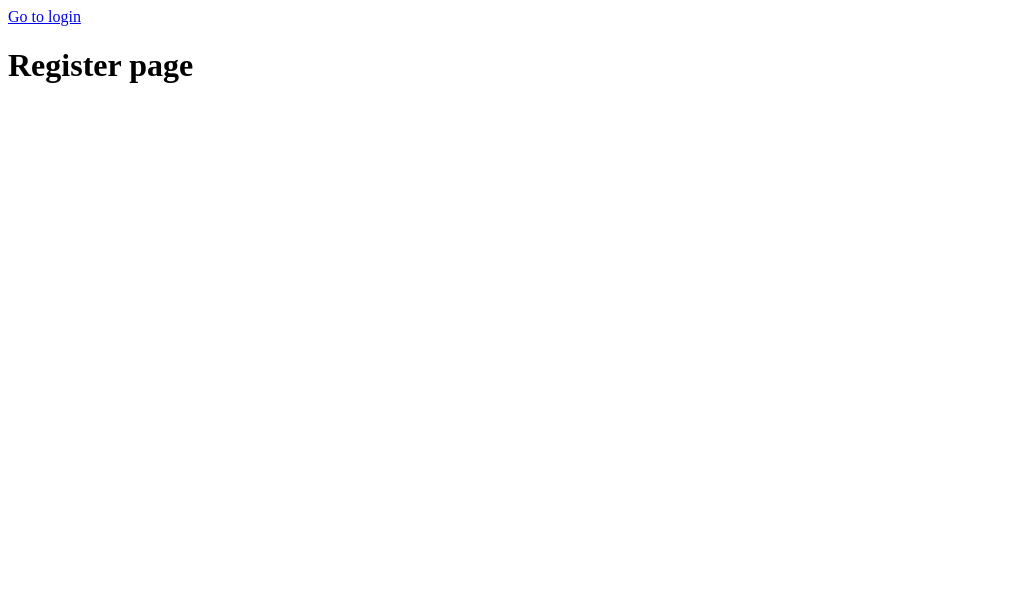
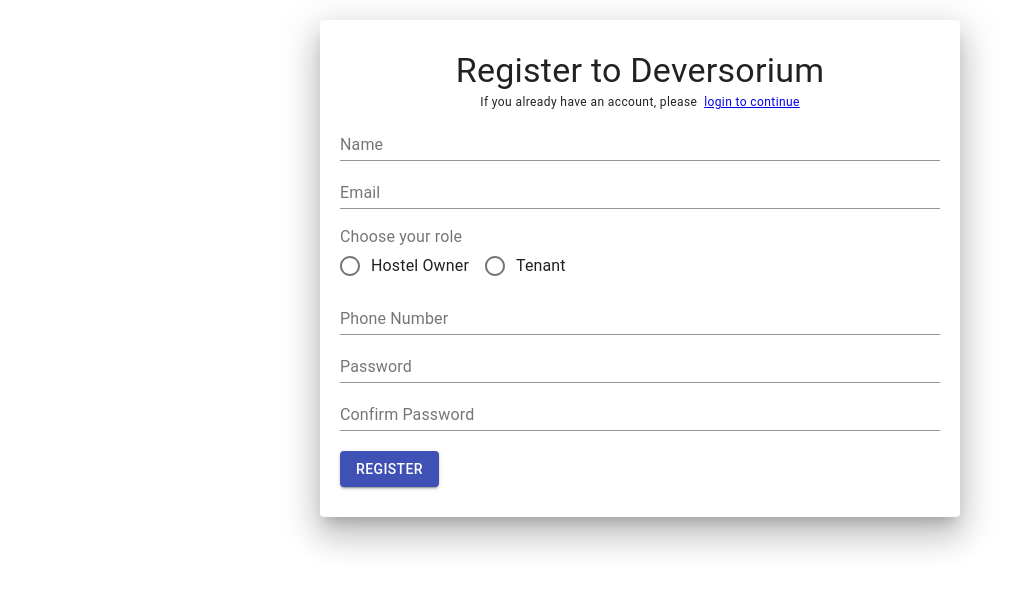
Before and after one commit to prothitoshovon/Deversorium, a React (Create React App) app in the folder frontend/: page / in a window 1280 px wide. Shown: the top 590 px of the page, without its empty margins (0-1034 px from the left). Built offline with nearby package versions, Linux system fonts and the light colour scheme.

Commit message:
Added register form

```diff
--- a/frontend/package.json
+++ b/frontend/package.json
@@ -6,6 +6,7 @@
     "@emotion/react": "^11.10.6",
     "@emotion/styled": "^11.10.6",
     "@material-ui/core": "^4.12.4",
+    "@material-ui/icons": "^4.11.3",
     "@mui/icons-material": "^5.11.16",
     "@mui/material": "^5.11.16",
     "@mui/styled-engine": "^5.11.16",
--- a/frontend/src/App.js
+++ b/frontend/src/App.js
@@ -13,6 +13,7 @@
 function App() {
 
   const user = null
+
   return (
     <div>
         {
@@ -21,7 +22,7 @@
                 {/* If the user exists */}
                 <ResponsiveAppBar/>
               <Routes>
-                  <Route path="/" element={<Homepage/>}/>
+                  <Route path="/" element={<Homepage />}/>
                   <Route path="Profile" element={<Profile/>}/>
                   <Route path="Hostel" element={<Hostel/>}/>
                   <Route path="Mealsheet" element={<Mealsheet/>}/>
--- /dev/null
+++ b/frontend/src/components/Input/Input.js
@@ -0,0 +1,31 @@
+import React from 'react';
+import { TextField, Grid, InputAdornment, IconButton } from '@material-ui/core';
+
+import Visibility from '@material-ui/icons/Visibility';
+import VisibilityOff from '@material-ui/icons/VisibilityOff';
+
+const Input = ({ name, handleChange, label, half, autoFocus, type, handleShowPassword }) => (
+  <Grid item xs={12} sm={half ? 6 : 12}>
+    <TextField
+      name={name}
+      onChange={handleChange}
+      variant="outlined"
+      required
+      fullWidth
+      label={label}
+      autoFocus={autoFocus}
+      type={type}
+      InputProps={name === 'password' ? {
+        endAdornment: (
+          <InputAdornment position="end">
+            <IconButton onClick={handleShowPassword}>
+              {type === 'password' ? <Visibility /> : <VisibilityOff />}
+            </IconButton>
+          </InputAdornment>
+        ),
+      } : null}
+    />
+  </Grid>
+);
+
+export default Input;
--- a/frontend/src/components/Register/Register.js
+++ b/frontend/src/components/Register/Register.js
@@ -1,11 +1,64 @@
-import React from 'react'
+import {React, useState} from 'react'
 import { Link } from 'react-router-dom'
+import { Grid, Paper, Avatar, Typography, TextField, Button } from '@material-ui/core'
+import AddCircleOutlineOutlinedIcon from '@material-ui/icons/AddCircleOutlineOutlined';
+import Radio from '@material-ui/core/Radio';
+import RadioGroup from '@material-ui/core/RadioGroup';
+import FormControlLabel from '@material-ui/core/FormControlLabel';
+import FormControl from '@material-ui/core/FormControl';
+import FormLabel from '@material-ui/core/FormLabel';
+import Checkbox from '@material-ui/core/Checkbox';
+import Input from '../Input/Input.js'
+// TODO Refactoring needed for userRole
+const Register=()=> {
 
-function Register() {
+
+    const paperStyle = { padding: '30px 20px', width: 600, margin: "20px auto" }
+    const headerStyle = { margin: 0 }
+    const avatarStyle = { backgroundColor: '#1bbd7e' }
+    const marginTop = { marginTop: 20 }
+    const [userRole, setUserRole] = useState(0)
+    const onCheckedOwner =()=>{
+        setUserRole((prevUser) => prevUser=1)
+    }
+    const onCheckTenant =()=>{
+        setUserRole((prevUser) => prevUser=2)
+    }
   return (
+
     <div>
-    <Link to="/Login">Go to login</Link>
-      <h1>Register page</h1>
+
+      <Grid>
+            <Paper elevation={20} style={paperStyle}>
+                <Grid align='center'>
+                    {/* <h2 style={headerStyle}>Sign Up</h2> */}
+                    <Typography variant="h4">
+                        Register to Deversorium
+                    </Typography>
+                    <Typography variant='caption' gutterBottom>
+
+                    If you already have an account, please &nbsp;
+                    <Link to="/Login">login to continue</Link>
+                    </Typography>
+                </Grid>
+                <form>
+                    <TextField fullWidth label='Name' placeholder="Enter your name" />
+                    <TextField fullWidth label='Email' placeholder="Enter your email" />
+                    <FormControl component="fieldset" style={marginTop}>
+                        <FormLabel component="legend">{userRole==0 ? 'Choose your role':userRole==1?'I am a Hostel Owner':'I am a Tenant'} </FormLabel>
+                        <RadioGroup aria-label="user-type" name="user-type" style={{ display: 'initial' }}>
+                            <FormControlLabel  onClick={onCheckedOwner} value="Hostel Owner" control={<Radio />} label="Hostel Owner" />
+                            <FormControlLabel  onClick={onCheckTenant}value="Tenant" control={<Radio defaultChecked={true} />} label="Tenant" />
+                        </RadioGroup>
+                    </FormControl>
+                    <TextField fullWidth label='Phone Number' placeholder="Enter your phone number" type={'number'} />
+                    <TextField fullWidth label='Password' placeholder="Enter your password" type={'password'} />
+                    <TextField fullWidth label='Confirm Password' placeholder="Confirm your password" type={'password'}/>
+
+                    <Button style={{marginTop:"20px"}}type='submit' variant='contained' color='primary'>Register</Button>
+                </form>
+            </Paper>
+        </Grid>
     </div>
   )
 }
```
Also changed, not shown: 1 other file (tests, documents, lock files or other folders).
